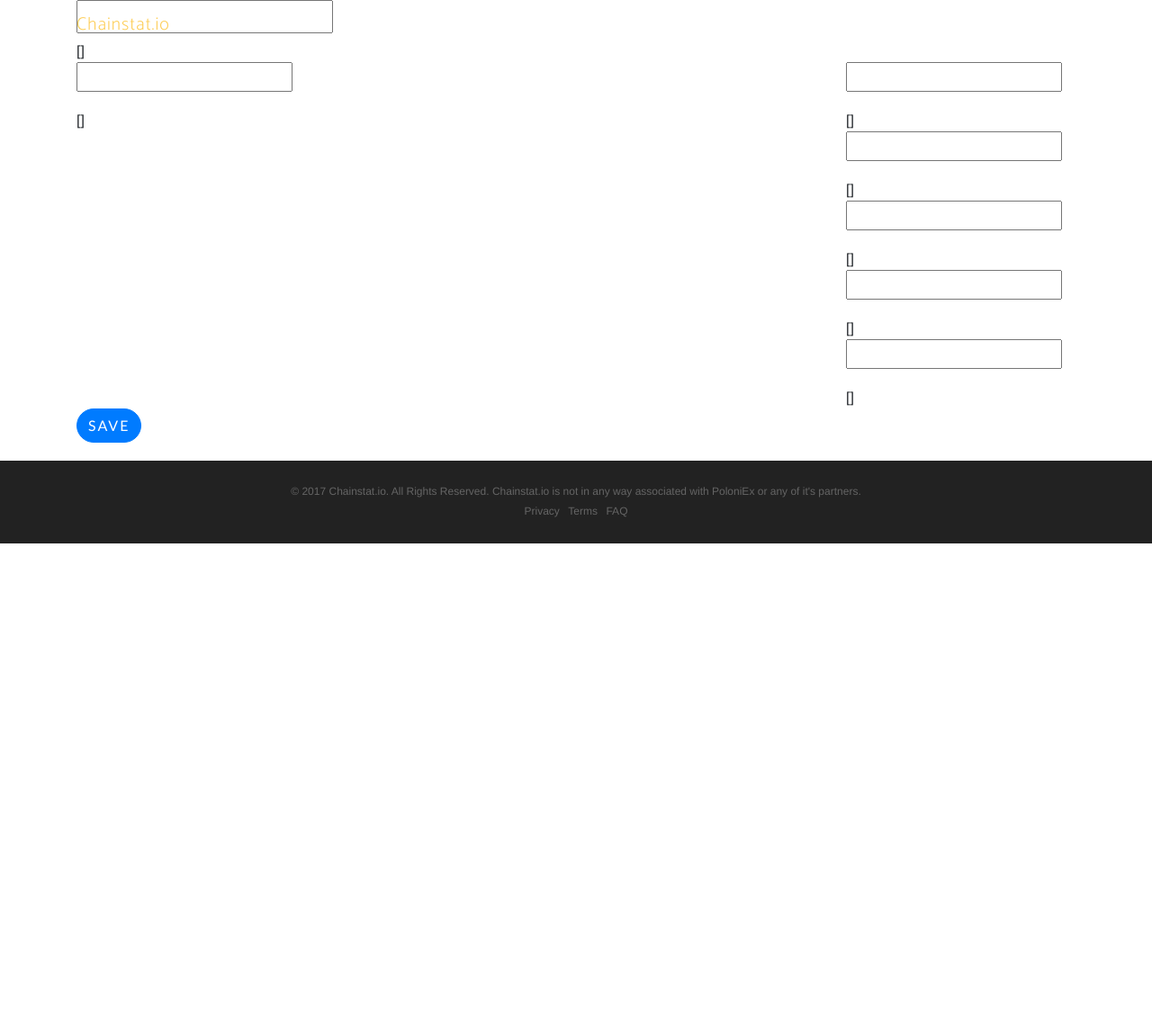
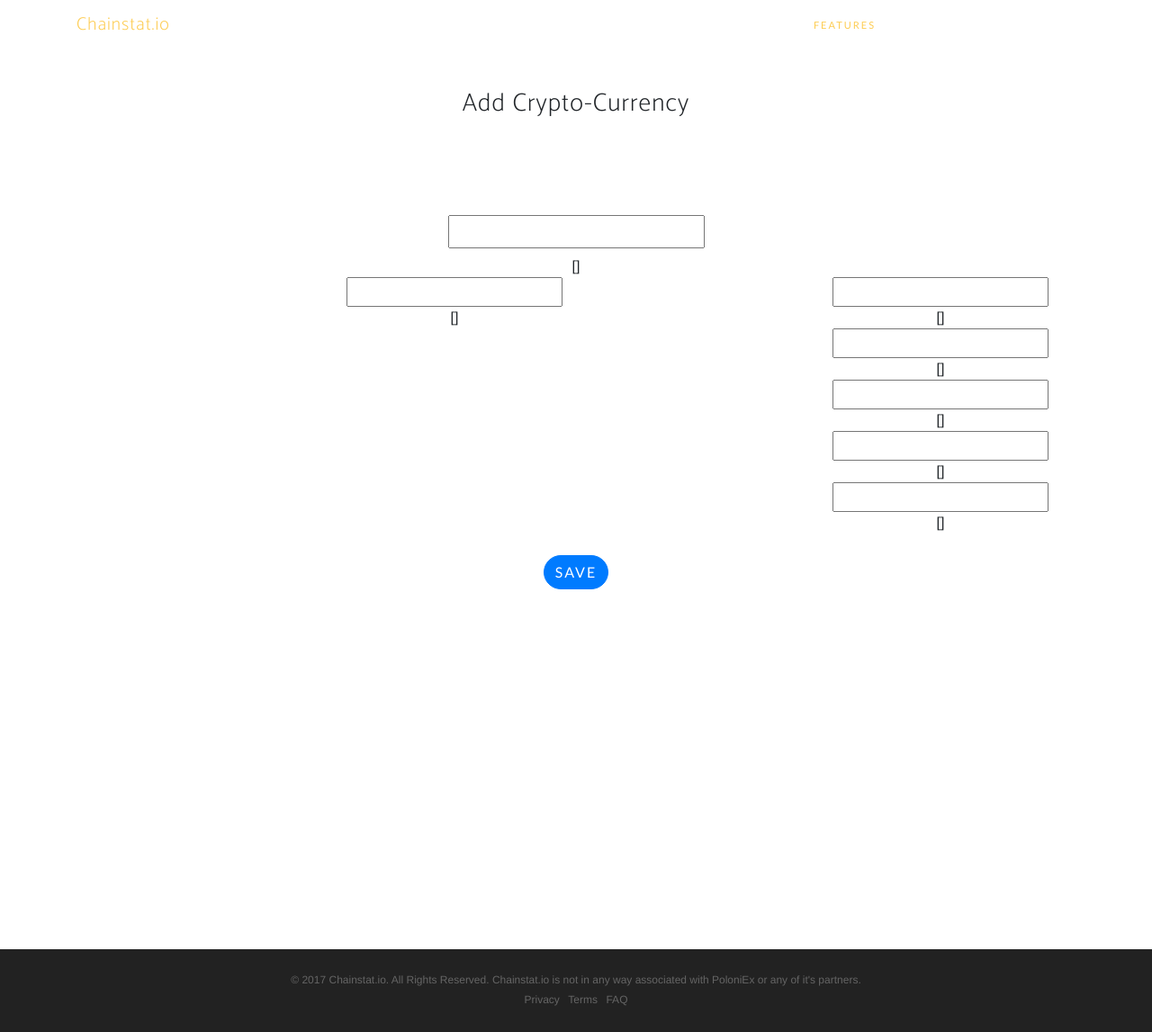
Before and after one commit to AM-44/crmgt, a Django app: template crmapp/templates/currencies/currency_cru.html in a window 1280 px wide. Shown: the whole page at 90% size. Before the commit the page ends 604 px from the top, so only its background shows below. Run offline with Django 3.2, Linux system fonts and the light colour scheme; the template is opened without the code that fills it, so the values that code supplies are empty, except form fields; tables that the repository leaves empty hold one stand-in row (values such as "Sample post"); form fields are guessed from the names that the template uses; some libraries are stand-ins or nearby versions; some web fonts are replaced.

Commit message:
added edit currency URL

```diff
--- a/crmapp/currencies/urls.py
+++ b/crmapp/currencies/urls.py
@@ -1,9 +1,13 @@
 from django.conf.urls import url
 from views import currency_detail
+from views import currency_cru
 
 currency_urls =[
 
     url(r'^$',
         currency_detail, name='currency_detail'
     ),
+    url(r'^edit/$',
+        currency_cru, name='currency_update'
+    ),
 ]
--- a/crmapp/currencies/views.py
+++ b/crmapp/currencies/views.py
@@ -58,7 +58,7 @@
             currency.owner = request.user
             currency.save()
             redirect_url = reverse(
-                'crmapp.currencies.views.currency_detail',
+                currency_detail,
                 args=(currency.uuid,)
             )
             return HttpResponseRedirect(redirect_url)
--- a/crmapp/templates/currencies/currency_cru.html
+++ b/crmapp/templates/currencies/currency_cru.html
@@ -2,9 +2,15 @@
 {% block title %}Currency Operation{% endblock title %}
 
 {% block content %}
-    <div id="content-container" class="container p-none">
-        <div class="side-p">
-            {% include 'currencies/currency_item_form.html' %}
-        </div>
-    </div>
+<section class="features" id="features">
+      <div class="container">
+        <div class="section-heading text-center">
+		    <div id="content-container" class="container p-none">
+		        <div class="side-p">
+		            {% include 'currencies/currency_item_form.html' %}
+		        </div>
+		    </div>
+		</div>
+	</div>
+</section>
 {% endblock content %}
--- a/crmapp/templates/currencies/currency_detail.html
+++ b/crmapp/templates/currencies/currency_detail.html
@@ -13,6 +13,8 @@
 		        {# List Contacts #}
 		        {# List Communications #}
 		    </div>
+		    <br></br>
+		    <br></br>
 		</div>
 	</div>
 </section>
--- a/crmapp/templates/currencies/currency_item_form.html
+++ b/crmapp/templates/currencies/currency_item_form.html
@@ -1,3 +1,8 @@
+<h3 class="ad-mh">Add Crypto-Currency</h3>
+
+<section class="features" id="features">
+      <div class="container">
+        <div class="section-heading text-center">
             <form id="gi-form"
                   action=""
                   method="post">
@@ -24,6 +29,10 @@
                         <span>{{ form.phone.errors }}</span>
                     </div>
                 </div>
+                <br>
                 <input id="gi-form-submit" class="btn btn-primary" type="submit" value="SAVE">
                 <p>{{ form.non_field_errors }}</p>
             </form>
+        </div>
+    </div>
+</section>
--- a/crmapp/templates/currencies/currency_list.html
+++ b/crmapp/templates/currencies/currency_list.html
@@ -7,13 +7,14 @@
         <div class="section-heading text-center">
         <div id="al-container" class="side-p">
             <div id="al-control">
-                <h3 class="ad-mh">Currency List
+                <h3 class="ad-mh"><b>Currency List</b></h3>
+                    <br>
                     {# Add Currency Link #}
                     <span class="pull-right">
                         <a href="{% url 'currency_new' %}"
                            class="btn btn-link p-r-none">+ Add New Crypto-Currency</a>
                     </span>
-                </h3>
+                    <br>
             {# List of Currencies #}
             <div class="container">
                         <ul class="list-inline">
--- a/crmapp/urls.py
+++ b/crmapp/urls.py
@@ -33,6 +33,7 @@
 from communications.views import CommDelete
 from currencies.views import CurrencyList
 from currencies.urls import currency_urls
+from currencies.views import currency_cru
 
 urlpatterns =[
 
```
Also changed, not shown: 4 other files. Lines whose indentation alone changed are shown as unchanged.
